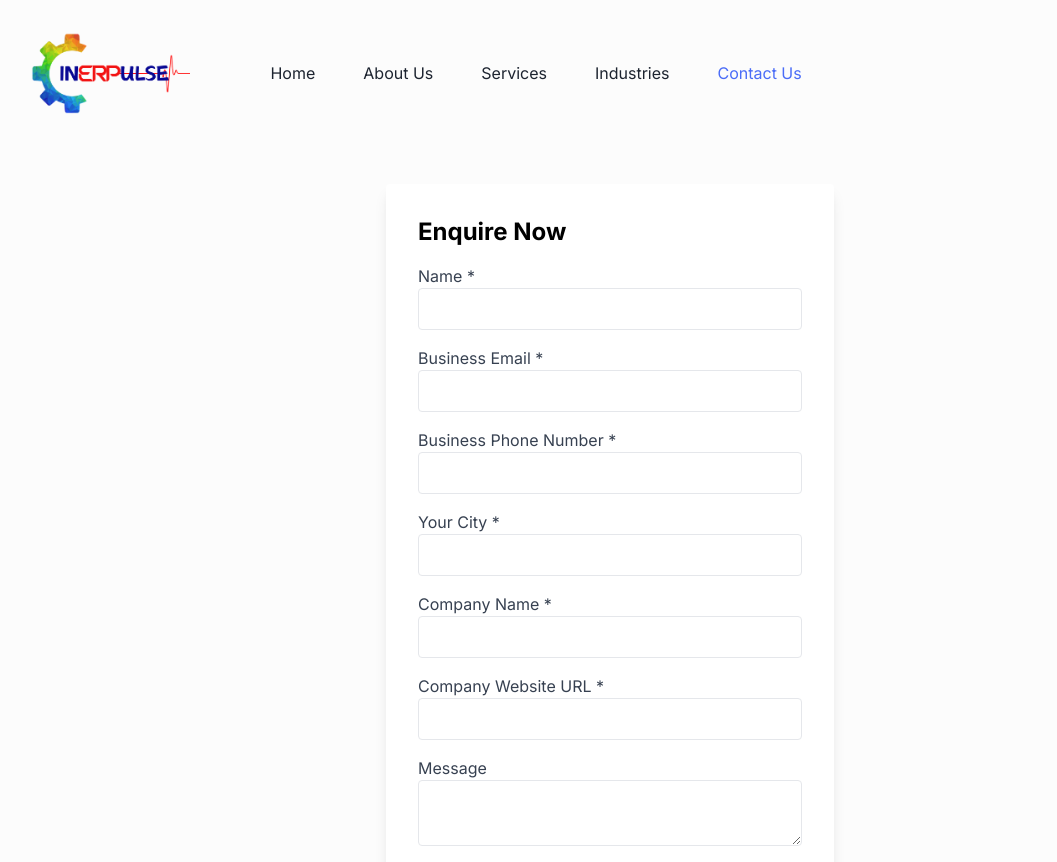
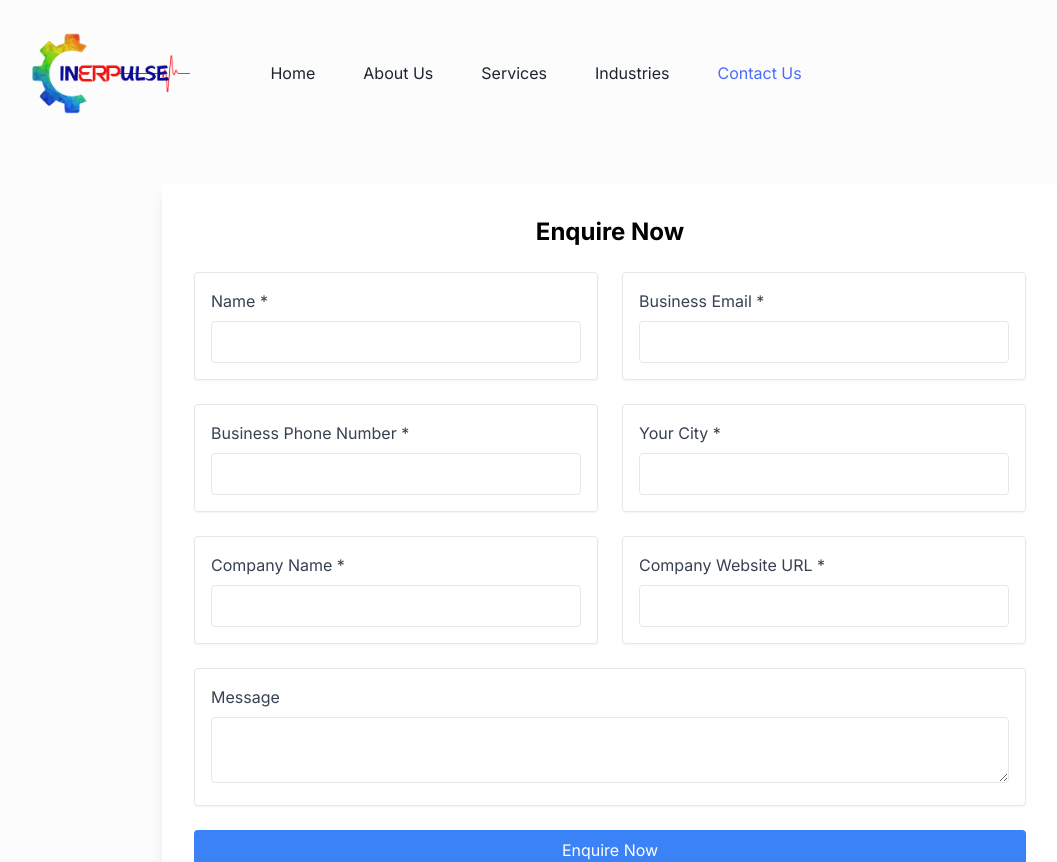
Before and after one commit to bodhispace/inerpulse, a Next.js app: page /contact in a window 1280 px wide. Shown: the top 862 px of the page, without its empty margins (30-1087 px from the left). Built offline with nearby package versions, Linux system fonts and the light colour scheme.

Commit message:
images updated

```diff
--- a/src/app/contact/page.tsx
+++ b/src/app/contact/page.tsx
@@ -5,8 +5,8 @@ import React from "react";
 import { Metadata } from "next";
 
 export const metadata: Metadata = {
-  title: "Contact Page | Free Next.js Template for Startup and SaaS",
-  description: "This is Contact Page for Startup Nextjs Template",
+  title: "Contact Page | Inerpulse",
+  description: "This is Contact Page for Inerpulse",
   // other metadata
 };
 
--- a/src/components/Contact/index.tsx
+++ b/src/components/Contact/index.tsx
@@ -21,13 +21,25 @@ const Contact: React.FC = () => {
 
   const handleSubmit = async (e: React.FormEvent) => {
     e.preventDefault();
+
     try {
-      const response = await fetch("https://script.google.com/macros/s/AKfycbxqTKjO9-qmth3BZmd2XeXdFv0RSBcbjfZ2q9i-33IyU5jqecGkghMdb3qAwP8qlIHC/exec", {
+      const response = await fetch(
+        "https://script.google.com/macros/s/AKfycbxF8XffPhL9o4ylIfwwxJuXy_9YI8ij2cnGX6eGjoeQgHAVnd5e3qPVdTIC9T_ah8C-/exec",
+        {
           method: "POST",
-        headers: { "Content-Type": "application/json" },
+          headers: {
+            "Content-Type": "application/json",
+          },
           body: JSON.stringify(formData),
-      });
+        }
+      );
+
+      if (!response.ok) {
+        throw new Error(`HTTP error! status: ${response.status}`);
+      }
+
       const result = await response.json();
+
       if (result.result === "success") {
         alert("Form submitted successfully!");
       } else {
@@ -43,11 +55,13 @@ const Contact: React.FC = () => {
     <section id="contact" className="py-16 md:py-20 lg:py-28">
       <div className="container mx-auto">
         {/* Contact Form */}
-        <div className="max-w-md mx-auto bg-white p-8 rounded shadow-lg mb-12">
-          <h2 className="text-2xl font-bold mb-4">Enquire Now</h2>
+        <div className="max-w-4xl mx-auto bg-white p-8 rounded shadow-lg mb-12">
+          <h2 className="text-2xl font-bold mb-6 text-center">Enquire Now</h2>
           <form onSubmit={handleSubmit}>
-            <div className="mb-4">
-              <label className="block text-gray-700">Name *</label>
+            <div className="grid grid-cols-1 md:grid-cols-2 gap-6">
+              {/* Name */}
+              <div className="p-4 border rounded shadow-sm">
+                <label className="block text-gray-700 mb-2">Name *</label>
                 <input
                   type="text"
                   name="name"
@@ -57,8 +71,10 @@ const Contact: React.FC = () => {
                   required
                 />
               </div>
-            <div className="mb-4">
-              <label className="block text-gray-700">Business Email *</label>
+
+              {/* Email */}
+              <div className="p-4 border rounded shadow-sm">
+                <label className="block text-gray-700 mb-2">Business Email *</label>
                 <input
                   type="email"
                   name="email"
@@ -68,8 +84,10 @@ const Contact: React.FC = () => {
                   required
                 />
               </div>
-            <div className="mb-4">
-              <label className="block text-gray-700">Business Phone Number *</label>
+
+              {/* Phone */}
+              <div className="p-4 border rounded shadow-sm">
+                <label className="block text-gray-700 mb-2">Business Phone Number *</label>
                 <input
                   type="tel"
                   name="phone"
@@ -79,8 +97,10 @@ const Contact: React.FC = () => {
                   required
                 />
               </div>
-            <div className="mb-4">
-              <label className="block text-gray-700">Your City *</label>
+
+              {/* City */}
+              <div className="p-4 border rounded shadow-sm">
+                <label className="block text-gray-700 mb-2">Your City *</label>
                 <input
                   type="text"
                   name="city"
@@ -90,8 +110,10 @@ const Contact: React.FC = () => {
                   required
                 />
               </div>
-            <div className="mb-4">
-              <label className="block text-gray-700">Company Name *</label>
+
+              {/* Company Name */}
+              <div className="p-4 border rounded shadow-sm">
+                <label className="block text-gray-700 mb-2">Company Name *</label>
                 <input
                   type="text"
                   name="companyName"
@@ -101,8 +123,10 @@ const Contact: React.FC = () => {
                   required
                 />
               </div>
-            <div className="mb-4">
-              <label className="block text-gray-700">Company Website URL *</label>
+
+              {/* Company Website */}
+              <div className="p-4 border rounded shadow-sm">
+                <label className="block text-gray-700 mb-2">Company Website URL *</label>
                 <input
                   type="url"
                   name="companyWebsite"
@@ -112,8 +136,11 @@ const Contact: React.FC = () => {
                   required
                 />
               </div>
-            <div className="mb-4">
-              <label className="block text-gray-700">Message</label>
+            </div>
+
+            {/* Message */}
+            <div className="p-4 border rounded shadow-sm mt-6">
+              <label className="block text-gray-700 mb-2">Message</label>
               <textarea
                 name="message"
                 value={formData.message}
@@ -121,9 +148,12 @@ const Contact: React.FC = () => {
                 className="w-full px-3 py-2 border rounded"
               />
             </div>
+
+            <div className="mt-6 text-center">
               <button type="submit" className="w-full bg-blue-500 text-white py-2 rounded">
                 Enquire Now
               </button>
+            </div>
           </form>
         </div>
 
```
Lines whose indentation alone changed are shown as unchanged.
